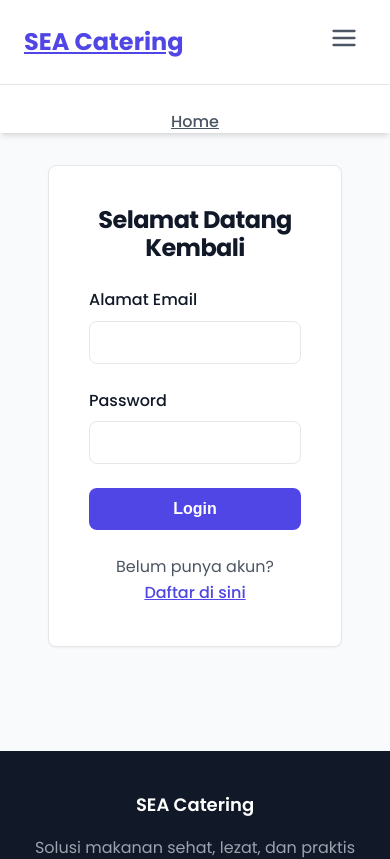
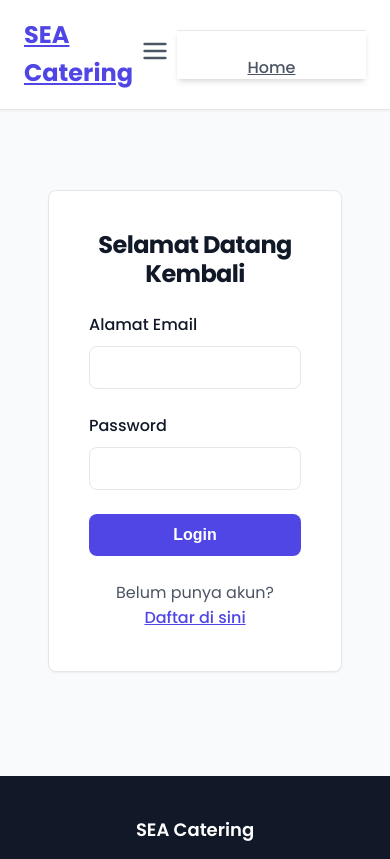
Before and after one commit to Joevan29/sea-catering-app, a React (Vite) app in the folder client/: page /login in a window 390 px wide. Shown: the top 859 px of the page. Built offline with nearby package versions, Linux system fonts and the light colour scheme; no server answers.

Commit message:
Update main.css

```diff
--- a/client/src/assets/css/main.css
+++ b/client/src/assets/css/main.css
@@ -564,7 +564,7 @@ body {
   }
 
   .navbar__menu {
-    position: absolute;
+    position: flex;
     top: 100%; /* Muncul tepat di bawah navbar */
     left: 0;
     right: 0; /* PERBAIKAN: Gunakan right: 0 agar lebar penuh */
@@ -583,7 +583,7 @@ body {
   }
 
   .navbar__menu--open {
-    max-height: 250px; /* Atur ketinggian yang cukup untuk semua item */
+    max-height: 500px; /* Atur ketinggian yang cukup untuk semua item */
     padding: var(--space-lg) 0; /* PERBAIKAN: Pastikan padding muncul saat menu terbuka */
   }
 
```
